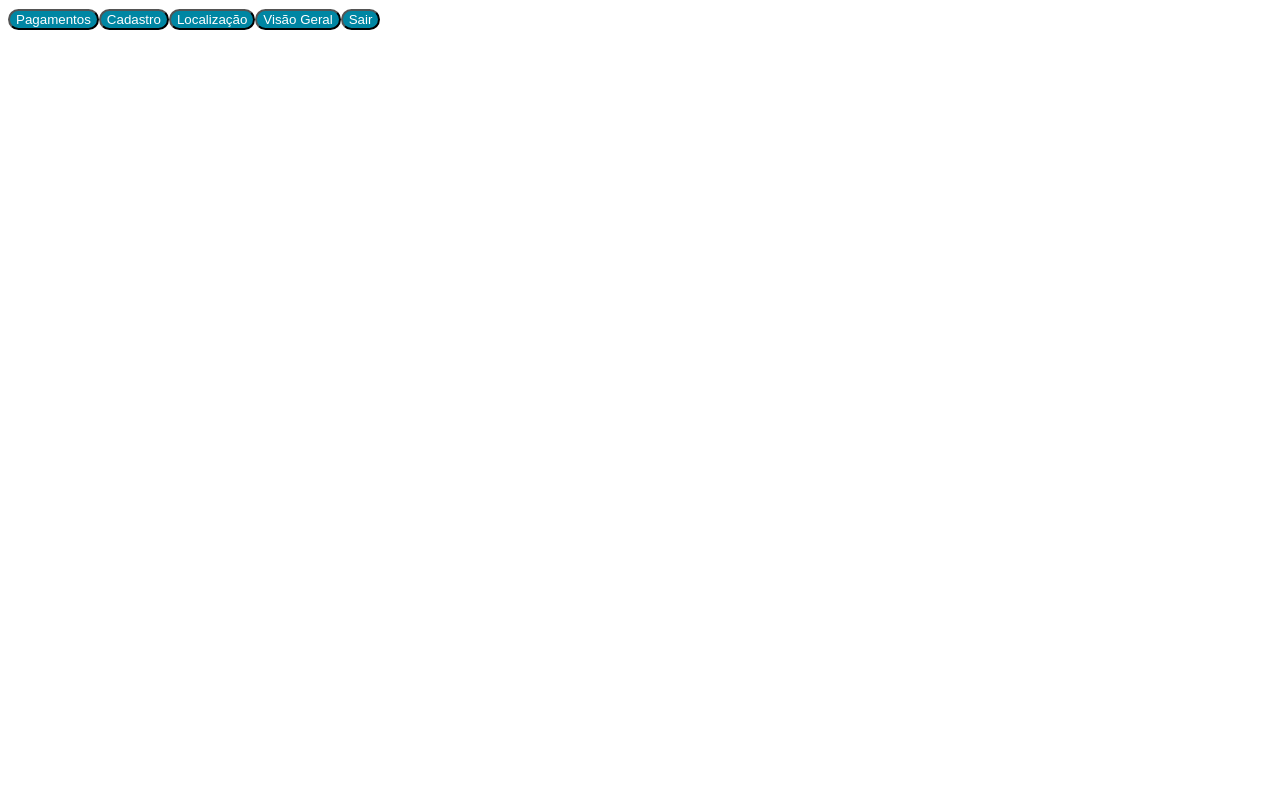
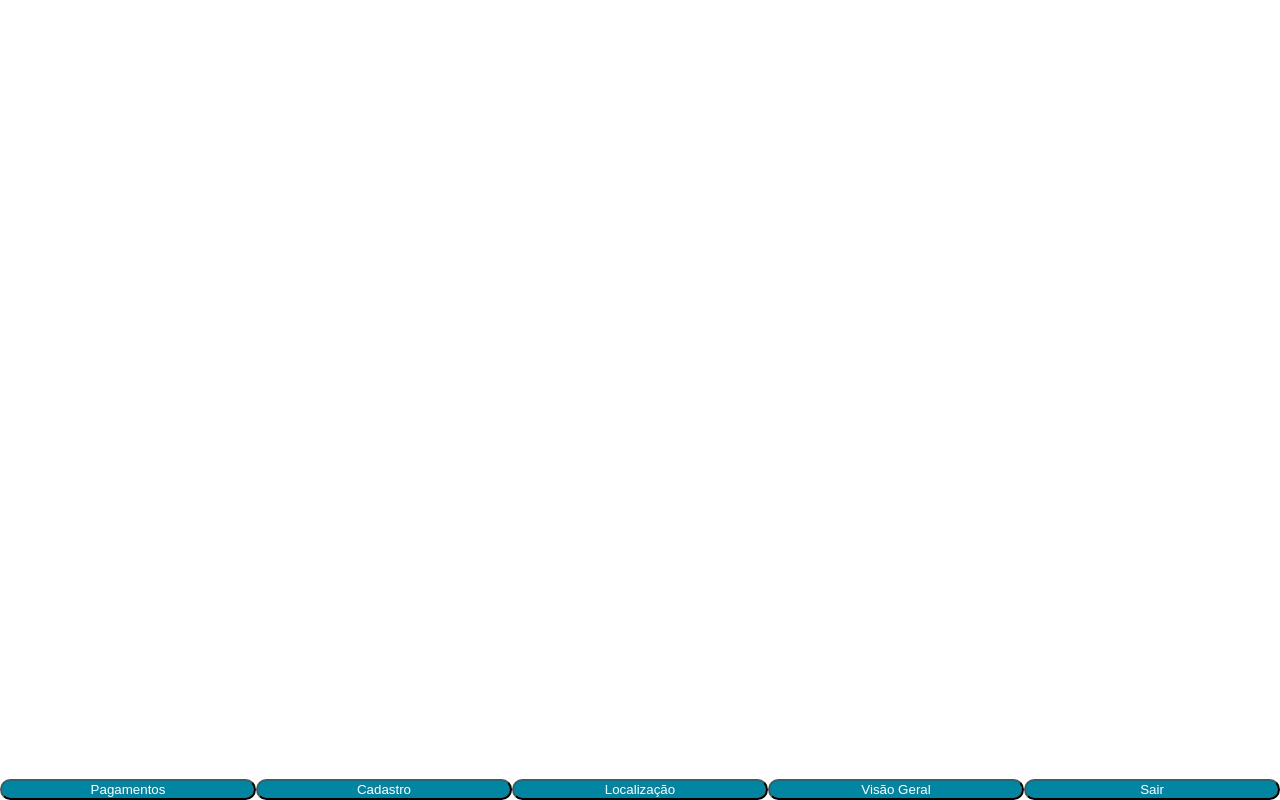
Before and after one commit to PAJEGUES/projeto_integrador_react, a Next.js app: page /lobby in a window 1280 px wide. Built offline with nearby package versions, Linux system fonts and the light colour scheme.

Commit message:
Adicionando Routers de Navegação entre os botões do Lobby

```diff
--- a/app/lobby/components/buttons.js
+++ b/app/lobby/components/buttons.js
@@ -1,13 +1,22 @@
+'use client'
+import { useRouter } from 'next/navigation'
 import "../style.css";
 
 export default function Buttons(){
+
+    const routerExit = useRouter()
+    const routerOverview = useRouter()
+    const routerLocation = useRouter()
+    const routerRegister = useRouter()
+    const routerPayments = useRouter()
+
     return(
-        <div>
-            <button className="btnPagamentos"> Pagamentos </button>
-            <button className="btnCadastro"> Cadastro </button>
-            <button className="btnLocalizacao"> Localização </button>
-            <button className="btnVisaoGeral"> Visão Geral </button>
-            <button className="btnSair"> Sair </button>
+        <div className="button-container">
+            <button className="btnPayments" onClick={()=> routerPayments.push ('/lobby/payment')}> Pagamentos </button>
+            <button className="btnRegister" onClick={()=> routerRegister.push ('/lobby/register')}> Cadastro </button>
+            <button className="btnLocation" onClick={()=> routerLocation.push ('/lobby/maps')}> Localização </button>
+            <button className="btnOverview" onClick={()=> routerOverview.push ('/lobby/overview')}> Visão Geral </button>
+            <button className="btnExit" onClick={()=> routerExit.push ('/login')}> Sair </button>
         </div>
     )
 }
--- a/app/lobby/style.css
+++ b/app/lobby/style.css
@@ -2,5 +2,14 @@ button {
     border-radius: 100px;
     background-color: rgb(0,134,163);
     color: white;
+    width: 100%;
+}
 
-}
+.button-container {
+    display: flex;
+
+    position: fixed;
+    bottom: 0;
+    left: 0;
+    width: 100%;
+  }
```
Also changed, not shown: app/lobby/overview/page.js (+10 -1 lines).
